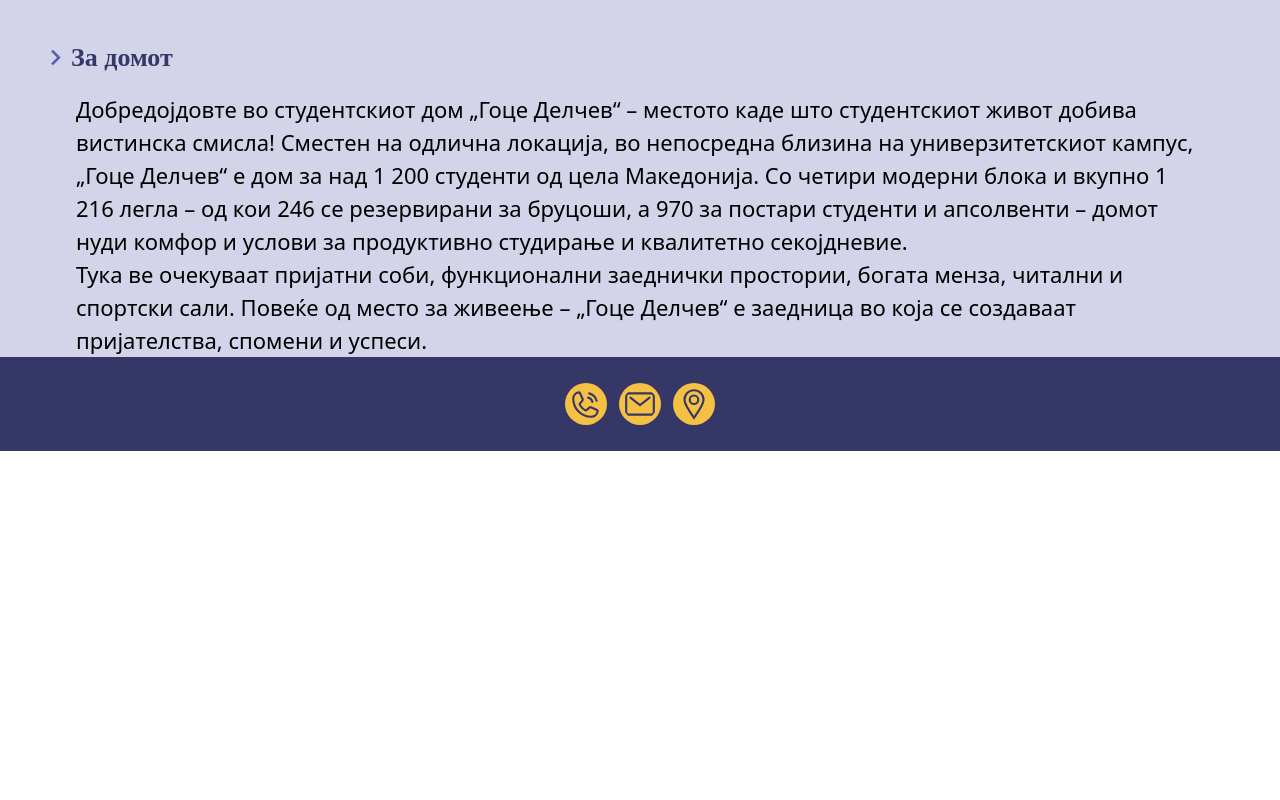
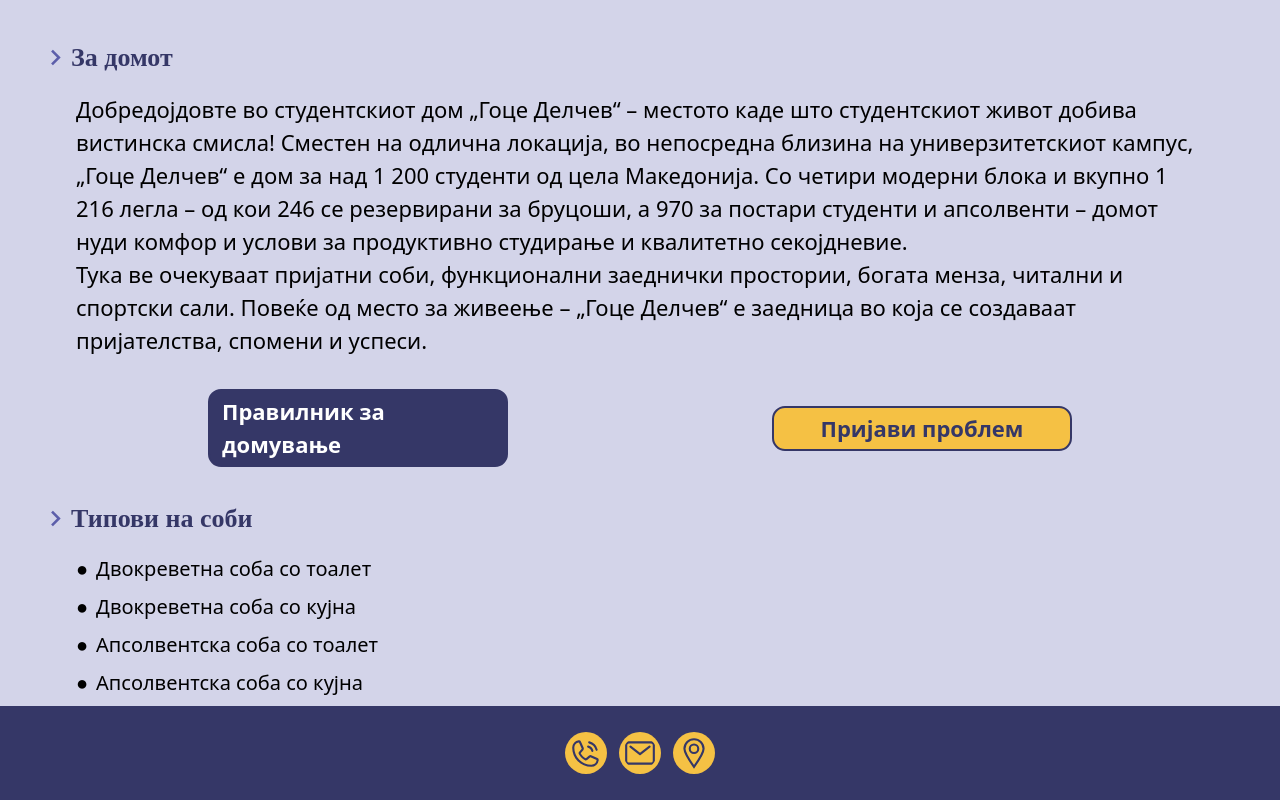
Before and after one commit to andrejstanoev/dsd_project, a React (Vite) app: page /goce in a window 1280 px wide. Shown: the part 663-1463 px from the top of the page. Before the commit the page ends 1114 px from the top, so only its background shows below. Built offline with nearby package versions, Linux system fonts and the light colour scheme.

Commit message:
Updated Goce page

```diff
--- a/locales/mk/translation.json
+++ b/locales/mk/translation.json
@@ -54,5 +54,12 @@
   "lokacija": "Локација",
   "kafeBarCitalna": "Кафе бар Читална",
   "zadomot": "За домот",
-  "zaGoceDomotInfo": "Добредојдовте во студентскиот дом „Гоце Делчев“ – местото каде што студентскиот живот добива вистинска смисла!\u2028Сместен на одлична локација, во непосредна близина на универзитетскиот кампус, „Гоце Делчев“ е дом за над 1 200 студенти од цела Македонија. Со четири модерни блока и вкупно 1 216 легла – од кои 246 се резервирани за бруцоши, а 970 за постари студенти и апсолвенти – домот нуди комфор и услови за продуктивно студирање и квалитетно секојдневие.\nТука ве очекуваат пријатни соби, функционални заеднички простории, богата менза, читални и спортски сали. Повеќе од место за живеење – „Гоце Делчев“ е заедница во која се создаваат пријателства, спомени и успеси."
+  "zaGoceDomotInfo": "Добредојдовте во студентскиот дом „Гоце Делчев“ – местото каде што студентскиот живот добива вистинска смисла!\u2028Сместен на одлична локација, во непосредна близина на универзитетскиот кампус, „Гоце Делчев“ е дом за над 1 200 студенти од цела Македонија. Со четири модерни блока и вкупно 1 216 легла – од кои 246 се резервирани за бруцоши, а 970 за постари студенти и апсолвенти – домот нуди комфор и услови за продуктивно студирање и квалитетно секојдневие.\nТука ве очекуваат пријатни соби, функционални заеднички простории, богата менза, читални и спортски сали. Повеќе од место за живеење – „Гоце Делчев“ е заедница во која се создаваат пријателства, спомени и успеси.",
+  "pravilnikZaDomuvanje": "Правилник за домување",
+  "prijaviProblem": "Пријави проблем",
+  "tipoviNaSobi": "Типови на соби",
+  "dvoKrevetnaToalet": "Двокреветна соба со тоалет",
+  "dvoKrevetnaKujna": "Двокреветна соба со кујна",
+  "apsoloventskaToalet": "Апсолвентска соба со тоалет",
+  "apsoloventskaKujna": "Апсолвентска соба со кујна"
 }
--- a/src/components/GoceMain.jsx
+++ b/src/components/GoceMain.jsx
@@ -30,7 +30,8 @@ export default function GoceMain() {
         </div>
 
         {/*ikonki*/}
-        <div className="mb-4 px-10 grid grid-cols-2 gap-4 justify-items-center md:flex md:justify-center md:gap-x-7 lg:gap-x-8 lg:text-[19px] xl:text-[22px] xl:gap-x-10">
+        <div
+            className="mb-4 px-10 grid grid-cols-2 gap-4 justify-items-center md:flex md:justify-center md:gap-x-7 lg:gap-x-8 lg:text-[19px] xl:text-[22px] xl:gap-x-10">
             <div
                 className="flex items-center justify-center w-fit bg-[#F5C144] px-3 py-1 rounded-[15px] border xl:w-[270px]">
                 <span className="pr-1">
@@ -109,5 +110,75 @@ export default function GoceMain() {
 
         </div>
 
+        <div className="px-10 mt-8">
+            <div className="flex flex-col items-center gap-y-4 md:flex-row md:justify-around xl:px-9">
+                <p className="flex items-center w-[220px] justify-center border-2 border-[#353767] rounded-[13px] bg-[#353767] text-white px-3 py-1 font-semibold lg:text-[20px] lg:w-[300px] xl:text-[22px]">
+                    {/*<span>*/}
+                    {/*    <svg className="inline" xmlns="http://www.w3.org/2000/svg" width="24" height="24" viewBox="0 0 24 24"><path*/}
+                    {/*        fill="currentColor" d="M21 7L9 19l-5.5-5.5l1.41-1.41L9 16.17L19.59 5.59z"/></svg>*/}
+                    {/*</span>*/}
+                    <span>{t("pravilnikZaDomuvanje")}</span>
+                </p>
+
+                <p className="w-[220px] flex items-center justify-center border-2 border-[#353767] rounded-[13px] bg-[#F5C144] text-[#353767] px-3 py-1 font-semibold lg:text-[20px] lg:w-[300px] xl:text-[22px]">
+                    {/*<span>*/}
+                    {/*    <svg className="inline" xmlns="http://www.w3.org/2000/svg" width="24" height="24" viewBox="0 0 24 24"><path*/}
+                    {/*        fill="currentColor" d="M21 7L9 19l-5.5-5.5l1.41-1.41L9 16.17L19.59 5.59z"/></svg>*/}
+                    {/*</span>*/}
+                    <span>{t("prijaviProblem")}</span>
+                </p>
+            </div>
+        </div>
+
+        {/*tipovi na sobi*/}
+        <div className="px-10 mt-8">
+
+            <div className="flex items-center">
+                <svg xmlns="http://www.w3.org/2000/svg" width="31" height="31" viewBox="0 0 24 24">
+                    <path fill="#5c5eaa" d="M8.59 16.58L13.17 12L8.59 7.41L10 6l6 6l-6 6z"/>
+                </svg>
+                <div className="text-[#353767] text-[20px]  lg:text-[26px] font-semibold font-['Poppins']">
+                    {t("tipoviNaSobi")}
+                </div>
+            </div>
+
+            {/*<div className=" lg:text-[22px] mt-4 px-9 whitespace-pre-line ">*/}
+            {/*    {t("zaGoceDomotInfo")}*/}
+            {/*</div>*/}
+
+            <div className="pt-4 px-9 space-y-2">
+
+                <p className="space-x-2 lg:text-[20px]">
+                    <span>&#9679;</span>
+                    <span>{t("dvoKrevetnaToalet")}</span>
+                </p>
+                {/*sliki*/}
+                <div></div>
+
+                <p className="space-x-2 lg:text-[20px]">
+                    <span>&#9679;</span>
+                    <span>{t("dvoKrevetnaKujna")}</span>
+                </p>
+                {/*sliki*/}
+                <div></div>
+
+                <p className="space-x-2 lg:text-[20px]">
+                    <span>&#9679;</span>
+                    <span>{t("apsoloventskaToalet")}</span>
+                </p>
+                {/*sliki*/}
+                <div></div>
+
+                <p className="space-x-2 lg:text-[20px]">
+                    <span>&#9679;</span>
+                    <span>{t("apsoloventskaKujna")}</span>
+                </p>
+                {/*sliki*/}
+                <div></div>
+
+            </div>
+
+        </div>
+
     </div>
 }
```
